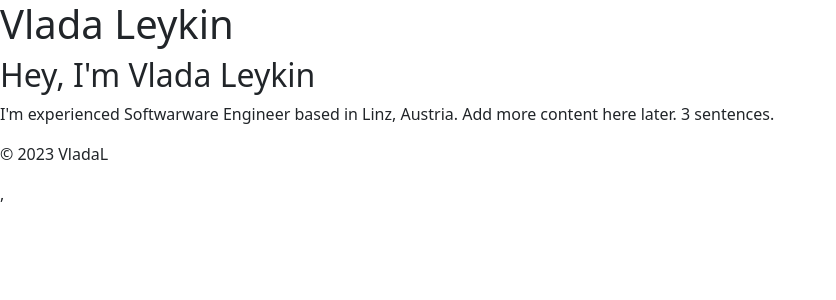
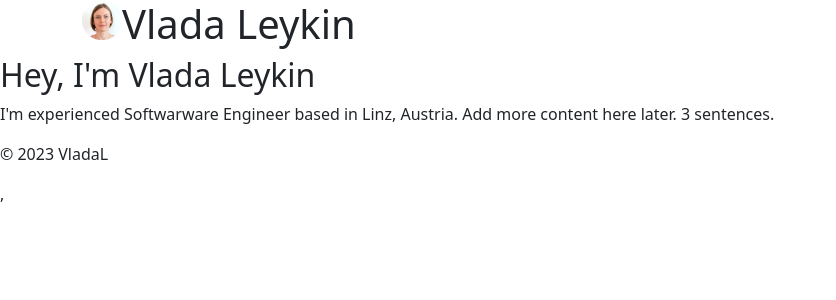
Before and after one commit to Vlada-Leykin/business-card, a React app: page / in a window 1280 px wide. Shown: the top 300 px of the page, without its empty margins (0-836 px from the left). Built offline with nearby package versions, Linux system fonts and the light colour scheme.

Commit message:
add profile picture to header

```diff
--- a/src/components/Header.js
+++ b/src/components/Header.js
@@ -1,10 +1,12 @@
 import React from 'react';
+import ProfilePicture from '../images/profilepic.jpg';
 
 function Header() {
   return (
-    <h1>
-      Vlada Leykin
-    </h1>
+    <header className="container d-flex">
+      <img src={ProfilePicture} alt="Vlada Leykin" width="40" height="40" />
+      <h1>Vlada Leykin</h1>
+    </header>
   );
 }
 
--- a/webpack.config.js
+++ b/webpack.config.js
@@ -1,10 +1,25 @@
+import * as path from 'node:path'
 import HtmlWebpackPlugin from 'html-webpack-plugin';
 import autoprefixer from 'autoprefixer';
 
+const __dirname = new URL('.', import.meta.url).pathname;
+
 export default (env, argv) => {
   return {
+    entry: {
+      index: './src/index.js',
+    },
+    output: {
+      filename: 'bundle.js',
+      path: path.resolve(__dirname, 'dist'),
+     clean: true,
+    },
     module: {
       rules: [
+        {
+          test: /\.(png|jpg|gif|svg)$/,
+          type: 'asset/resource',
+        },
         {
           test: /\.js$/,
           exclude: /node_modules/,
```
Also changed, not shown: src/images/profilepic.jpg (added). Lines whose indentation alone changed are shown as unchanged.
